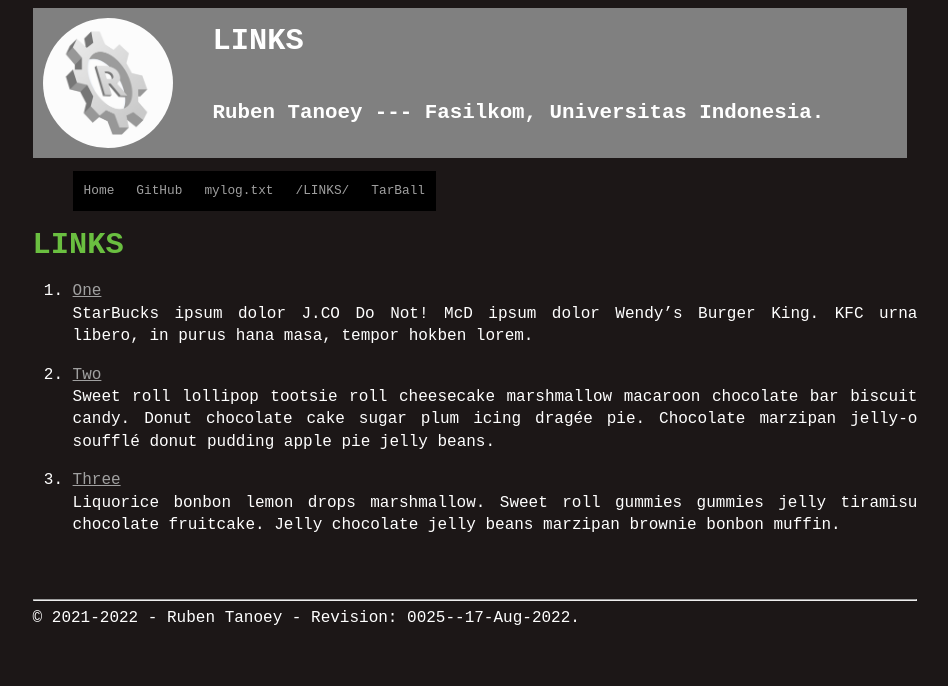
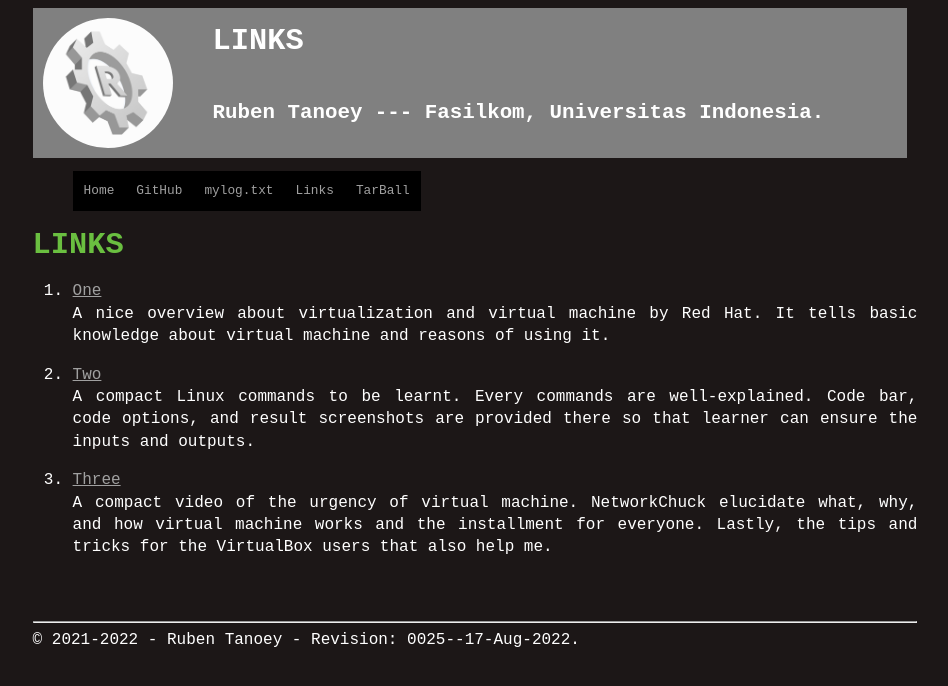
Before and after one commit to rubentanoey/os222, a Jekyll site: the page built from links.md, in a window 1280 px wide. Shown: the top 686 px of the page, without its empty margins (165-1113 px from the left). Built offline with Jekyll 4.4.1, drawn with Linux system fonts in a browser that asks for light colours; our own code applies the rules of GitHub Pages for plain Markdown files.

```diff
--- a/TXT/mylog.txt
+++ b/TXT/mylog.txt
@@ -11,4 +11,5 @@ ZCZC W01 10 L09 Assignment in General
 ZCZC W01 200 L09 Assignment in General
 ZCZC W01 120 L70 Studying for other courses
 ZCZC W01 20 L03 GitHub related
+ZCZC W01 20 L05 Quiz related including studying
 ZCZC W01 200 L02 ZOOM meetings related
--- a/_config.yml
+++ b/_config.yml
@@ -14,8 +14,8 @@ navbarlinks:
   link:           "https://github.com/rubentanoey/os222"
 - navbar:         "mylog.txt"
   link:           "https://github.com/rubentanoey/os222/blob/main/TXT/mylog.txt"
-- navbar:         "/LINKS/"
-  link:           ""
+- navbar:         "Links"
+  link:           "/LINKS/"
 - navbar:         "TarBall"
   link:           "https://os.vlsm.org/Log/rubentanoey.tar.bz2.txt"
 lang:             "en-US"
--- a/links.md
+++ b/links.md
@@ -4,17 +4,16 @@ permalink: /LINKS/
 
 # LINKS
 
-1. [One](https://en.wikipedia.org/wiki/1)<br>
-StarBucks ipsum dolor J.CO Do Not!
-McD ipsum dolor Wendy's Burger King.
-KFC urna libero, in purus hana masa, tempor hokben lorem.
+1. [One](https://www.redhat.com/en/topics/virtualization/what-is-a-virtual-machine)<br>
+A nice overview about virtualization and virtual machine by Red Hat.
+It tells basic knowledge about virtual machine and reasons of using it.
 
-2. [Two](https://en.wikipedia.org/wiki/2)<br>
-Sweet roll lollipop tootsie roll cheesecake marshmallow macaroon chocolate bar biscuit candy.
-Donut chocolate cake sugar plum icing dragée pie.
-Chocolate marzipan jelly-o soufflé donut pudding apple pie jelly beans.
+2. [Two](https://kinsta.com/blog/linux-commands/)<br>
+A compact Linux commands to be learnt. Every commands are well-explained.
+Code bar, code options, and result screenshots are provided there so that
+learner can ensure the inputs and outputs.
 
-3. [Three](https://en.wikipedia.org/wiki/3)<br>
-Liquorice bonbon lemon drops marshmallow.
-Sweet roll gummies gummies jelly tiramisu chocolate fruitcake.
-Jelly chocolate jelly beans marzipan brownie bonbon muffin.
+3. [Three](https://www.youtube.com/watch?v=wX75Z-4MEoM)<br>
+A compact video of the urgency of virtual machine. NetworkChuck elucidate what,
+why, and how virtual machine works and the installment for everyone. Lastly,
+the tips and tricks for the VirtualBox users that also help me.
```
